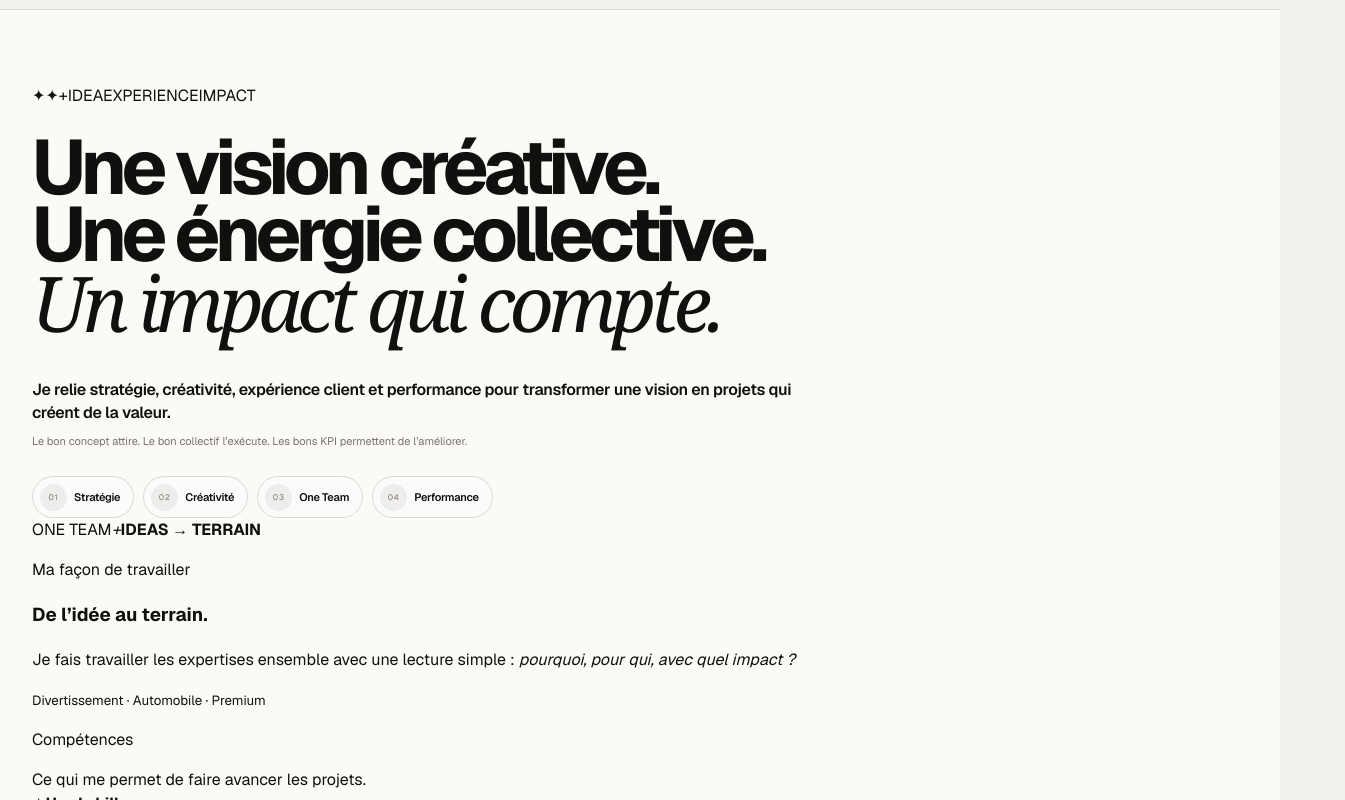
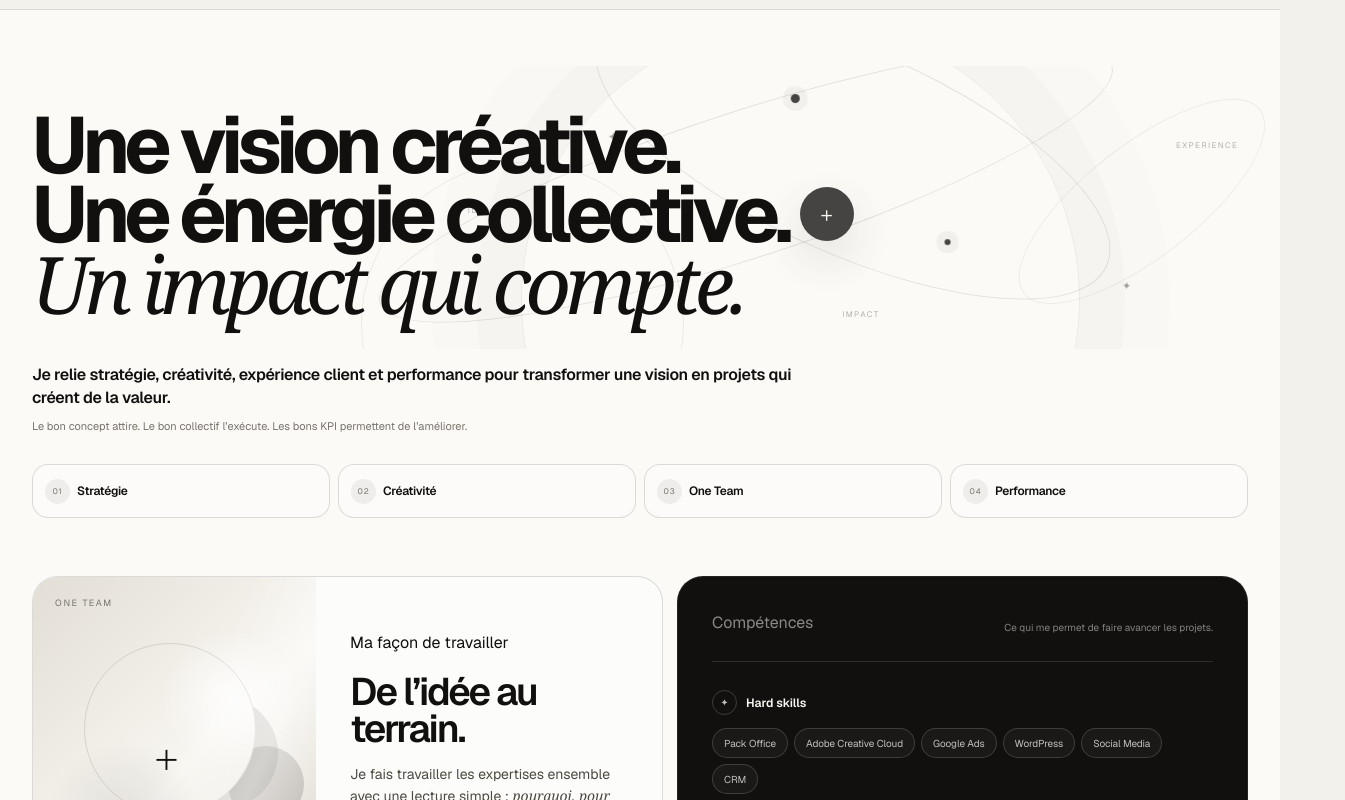
Before and after one commit to paulsebille/Portfolio, a Next.js app: page / in a window 1280 px wide. Shown: the part 1560-2360 px from the top of the page, 1345 px wide, since content can reach past the window. Built offline with nearby package versions, Linux system fonts and the light colour scheme.

Commit message:
Create visual About story and modern skills layout

```diff
--- a/app/globals.css
+++ b/app/globals.css
@@ -1825,3 +1825,322 @@ body { font-family: "Helvetica Neue", Helvetica, Arial, sans-serif; }
   .about-secondary { font-size: 11px; }
   .about-skills { margin-top: 42px; padding-top: 23px; }
 }
+
+
+/* ===== ABOUT VISUAL STORY + TWO-CARD LAYOUT ===== */
+.about-hero {
+  min-height: 255px;
+}
+.about-flow { display: none; }
+
+.about-creative-visual {
+  position: absolute;
+  inset: -18px -8% -10px 20%;
+  overflow: hidden;
+  pointer-events: none;
+  z-index: 0;
+  opacity: .78;
+}
+.about-creative-visual::before,
+.about-creative-visual::after {
+  content: "";
+  position: absolute;
+  border-radius: 50%;
+  border: 1px solid rgba(17,16,15,.09);
+}
+.about-creative-visual::before {
+  width: 52%;
+  aspect-ratio: 1;
+  left: 23%;
+  top: -16%;
+  box-shadow: 0 0 0 45px rgba(17,16,15,.018), 0 0 0 90px rgba(17,16,15,.012);
+}
+.about-creative-visual::after {
+  width: 30%;
+  aspect-ratio: 1;
+  left: 8%;
+  top: 34%;
+}
+.creative-ring {
+  position: absolute;
+  border: 1px solid rgba(17,16,15,.13);
+  border-radius: 50%;
+  transform: rotate(-18deg);
+}
+.ring-one { width: 72%; height: 52%; left: 8%; top: 16%; }
+.ring-two { width: 52%; height: 72%; left: 28%; top: -5%; transform: rotate(24deg); }
+.ring-three { width: 28%; height: 40%; right: 5%; top: 28%; transform: rotate(-38deg); border-color: rgba(17,16,15,.08); }
+.creative-orbit {
+  position: absolute;
+  width: 9px;
+  height: 9px;
+  border-radius: 50%;
+  background: var(--ink);
+  box-shadow: 0 0 0 8px rgba(17,16,15,.05);
+  animation: creativeOrbit 8s linear infinite;
+}
+.orbit-one { left: 48%; top: 20%; }
+.orbit-two { left: 65%; top: 58%; width: 6px; height: 6px; animation-duration: 11s; animation-direction: reverse; }
+.creative-core {
+  position: absolute;
+  left: 49%;
+  top: 43%;
+  display: grid;
+  place-items: center;
+  width: 54px;
+  height: 54px;
+  border-radius: 50%;
+  background: var(--ink);
+  color: var(--white);
+  font-size: 22px;
+  font-weight: 300;
+  box-shadow: 0 18px 50px rgba(17,16,15,.16);
+}
+.creative-spark {
+  position: absolute;
+  font-size: 17px;
+  color: rgba(17,16,15,.5);
+  animation: creativeFloat 5s ease-in-out infinite;
+}
+.spark-one { left: 31%; top: 22%; }
+.spark-two { right: 20%; bottom: 17%; animation-delay: -2.2s; font-size: 11px; }
+.creative-label {
+  position: absolute;
+  color: rgba(17,16,15,.4);
+  font-size: 8px;
+  letter-spacing: .18em;
+  text-transform: uppercase;
+}
+.label-one { left: 18%; top: 49%; }
+.label-two { right: 10%; top: 26%; }
+.label-three { left: 53%; bottom: 10%; }
+
+.about-hero-copy {
+  z-index: 3;
+  width: 70%;
+}
+.about-hero-copy h2 {
+  font-size: clamp(50px, 6.2vw, 88px);
+}
+
+.about-principles-editorial {
+  width: 100%;
+  display: grid;
+  grid-template-columns: repeat(4, 1fr);
+  gap: 8px;
+  margin-top: 30px;
+}
+.about-principle-row {
+  min-height: 54px;
+  width: 100%;
+  justify-content: flex-start;
+  border-radius: 16px;
+  padding: 0 12px;
+}
+.about-principle-number {
+  width: 25px;
+  height: 25px;
+}
+.about-principle-detail {
+  width: 230px;
+}
+.about-principle-title { font-size: 12px; }
+
+.about-lower {
+  display: grid;
+  grid-template-columns: minmax(0,1.05fr) minmax(0,.95fr);
+  gap: 14px;
+  margin-top: 58px;
+}
+.about-work-card,
+.about-skills-card {
+  position: relative;
+  min-height: 330px;
+  overflow: hidden;
+  border: 1px solid var(--line);
+  border-radius: 26px;
+  background: rgba(255,255,255,.38);
+}
+.about-work-card {
+  display: grid;
+  grid-template-columns: 45% 55%;
+}
+.about-team-visual {
+  position: relative;
+  min-height: 330px;
+  overflow: hidden;
+  background:
+    radial-gradient(circle at 70% 35%, rgba(255,255,255,.82), transparent 23%),
+    radial-gradient(circle at 32% 70%, rgba(17,16,15,.09), transparent 25%),
+    linear-gradient(135deg, #e2ded5, #f8f6f1 55%, #d7d1c7);
+}
+.about-team-visual::before {
+  content: "";
+  position: absolute;
+  width: 170px;
+  height: 170px;
+  border-radius: 50%;
+  left: 18%;
+  top: 19%;
+  border: 1px solid rgba(17,16,15,.12);
+  box-shadow: 52px 24px 0 -30px rgba(17,16,15,.13), 96px 55px 0 -48px rgba(17,16,15,.18);
+}
+.about-team-visual::after {
+  content: "";
+  position: absolute;
+  inset: 0;
+  background: linear-gradient(115deg, transparent 25%, rgba(255,255,255,.45) 48%, transparent 67%);
+  transform: translateX(-100%);
+  animation: teamSheen 7s ease-in-out infinite;
+}
+.about-team-visual span {
+  position: absolute;
+  left: 22px;
+  top: 20px;
+  z-index: 2;
+  font-size: 9px;
+  letter-spacing: .18em;
+  color: rgba(17,16,15,.52);
+}
+.about-team-visual i {
+  position: absolute;
+  z-index: 2;
+  left: 43%;
+  top: 43%;
+  font-style: normal;
+  font-size: 42px;
+  font-weight: 200;
+}
+.about-team-visual b {
+  position: absolute;
+  z-index: 2;
+  left: 22px;
+  bottom: 20px;
+  font-size: 8px;
+  letter-spacing: .12em;
+  font-weight: 500;
+  color: rgba(17,16,15,.45);
+}
+.about-work-copy {
+  display: flex;
+  flex-direction: column;
+  justify-content: center;
+  padding: 34px;
+}
+.about-work-copy .eyebrow { margin: 0 0 18px; }
+.about-work-copy h3 {
+  margin: 0;
+  font-size: clamp(30px, 3vw, 43px);
+  line-height: .96;
+  letter-spacing: -.055em;
+  font-weight: 560;
+}
+.about-work-copy p:not(.eyebrow) {
+  max-width: 390px;
+  margin: 17px 0 0;
+  color: #4d4943;
+  font-size: 14px;
+  line-height: 1.55;
+}
+.about-work-copy p em {
+  font-family: Georgia, "Times New Roman", serif;
+}
+.about-work-copy small {
+  margin-top: 25px;
+  color: var(--muted);
+  font-size: 9px;
+  letter-spacing: .1em;
+  text-transform: uppercase;
+}
+
+.about-skills-card {
+  padding: 34px;
+  background: var(--ink);
+  color: var(--white);
+  border-color: rgba(255,255,255,.08);
+}
+.skills-card-head {
+  display: flex;
+  align-items: end;
+  justify-content: space-between;
+  gap: 20px;
+  padding-bottom: 26px;
+  border-bottom: 1px solid rgba(255,255,255,.12);
+}
+.skills-card-head .eyebrow { margin: 0; color: rgba(255,255,255,.5); }
+.skills-card-head > span { max-width: 220px; color: rgba(255,255,255,.48); font-size: 10px; line-height: 1.45; text-align: right; }
+.skills-showcase {
+  display: grid;
+  gap: 26px;
+  padding-top: 28px;
+}
+.skills-showcase-group { transition: opacity 1s var(--ease), transform 1s var(--ease); }
+.skills-showcase-group:not(.is-visible) { opacity: .05; transform: translateY(22px); }
+.skills-showcase-group.is-visible { opacity: 1; transform: translateY(0); }
+.skills-showcase-title {
+  display: flex;
+  align-items: center;
+  gap: 9px;
+  margin-bottom: 13px;
+}
+.skills-showcase-title span {
+  display: grid;
+  place-items: center;
+  width: 25px;
+  height: 25px;
+  border: 1px solid rgba(255,255,255,.18);
+  border-radius: 50%;
+  color: rgba(255,255,255,.72);
+  font-size: 10px;
+}
+.skills-showcase-title strong {
+  font-size: 12px;
+  font-weight: 540;
+}
+.about-skills-card .skill-pills-editorial { gap: 6px; }
+.about-skills-card .skill-pills-editorial span {
+  border-color: rgba(255,255,255,.16);
+  color: rgba(255,255,255,.72);
+  background: rgba(255,255,255,.04);
+}
+.about-skills-card .skill-pills-editorial span:hover {
+  background: rgba(255,255,255,.1);
+  border-color: rgba(255,255,255,.28);
+}
+
+@keyframes creativeOrbit {
+  from { transform: rotate(0deg) translateX(28px) rotate(0deg); }
+  to { transform: rotate(360deg) translateX(28px) rotate(-360deg); }
+}
+@keyframes creativeFloat {
+  0%,100% { transform: translateY(0) rotate(0deg); }
+  50% { transform: translateY(-8px) rotate(8deg); }
+}
+@keyframes teamSheen {
+  0%,65%,100% { transform: translateX(-110%); }
+  78% { transform: translateX(110%); }
+}
+
+@media (max-width:900px) {
+  .about-hero-copy { width: 90%; }
+  .about-creative-visual { inset: 0 -12% -10px 5%; opacity: .52; }
+  .about-principles-editorial { grid-template-columns: repeat(2,1fr); }
+  .about-lower { grid-template-columns: 1fr; }
+}
+@media (max-width:560px) {
+  .about-hero { min-height: 225px; }
+  .about-hero-copy { width: 100%; padding-top: 30px; }
+  .about-hero-copy h2 { font-size: 45px; }
+  .about-creative-visual { inset: 20px -28% -10px -5%; opacity: .42; }
+  .about-principles-editorial { grid-template-columns: 1fr 1fr; gap: 6px; }
+  .about-principle-row { min-height: 40px; border-radius: 13px; padding: 0 8px; }
+  .about-principle-title { font-size: 10px; }
+  .about-principle-number { width: 22px; height: 22px; font-size: 7px; }
+  .about-lower { margin-top: 44px; }
+  .about-work-card { grid-template-columns: 1fr; }
+  .about-team-visual { min-height: 190px; }
+  .about-work-copy { padding: 25px; }
+  .about-skills-card { padding: 25px; }
+  .skills-card-head { display: block; }
+  .skills-card-head > span { display: block; margin-top: 8px; text-align: left; }
+}
```
